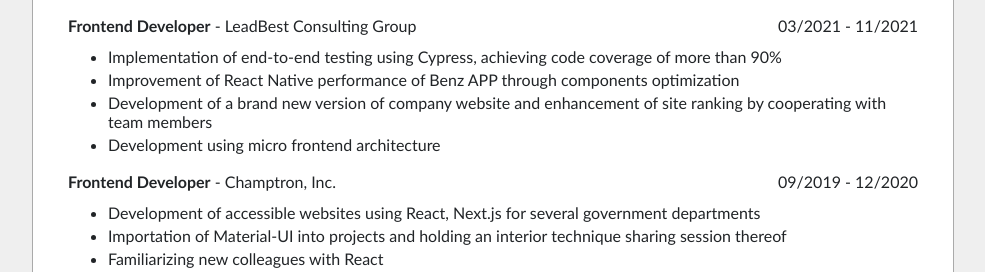
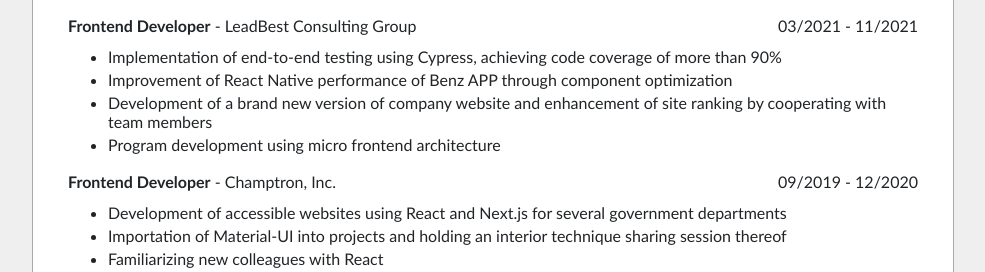
Before and after one commit to derek0610/resume, a plain HTML site: page index.html in a window 1280 px wide. Shown: the part 437-709 px from the top of the page, without its empty margins (147-1132 px from the left). Drawn offline with Linux system fonts and the light colour scheme.

Commit message:
grammar revision

```diff
--- a/index.html
+++ b/index.html
@@ -53,9 +53,9 @@
           </div>
           <ul>
             <li>Implementation of end-to-end testing using Cypress, achieving code coverage of more than 90%</li>
-            <li>Improvement of React Native performance of Benz APP through components optimization</li>
+            <li>Improvement of React Native performance of Benz APP through component optimization</li>
             <li>Development of a brand new version of company website and enhancement of site ranking by cooperating with team members</li>
-            <li>Development using micro frontend architecture</li>
+            <li>Program development using micro frontend architecture</li>
           </ul>
         </section>
         <section>
@@ -64,7 +64,7 @@
             <p><date>09/2019 - 12/2020</date></p>
           </div>
           <ul>
-            <li>Development of accessible websites using React, Next.js for several government departments</li>
+            <li>Development of accessible websites using React and Next.js for several government departments</li>
             <li>Importation of Material-UI into projects and holding an interior technique sharing session thereof</li>
             <li>Familiarizing new colleagues with React</li>
             <li>Development of a quiz game having raffle functions using jQuery, PHP, SQL, and Apache</li>
```
